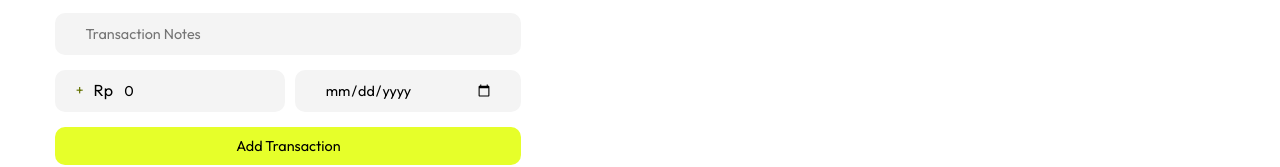
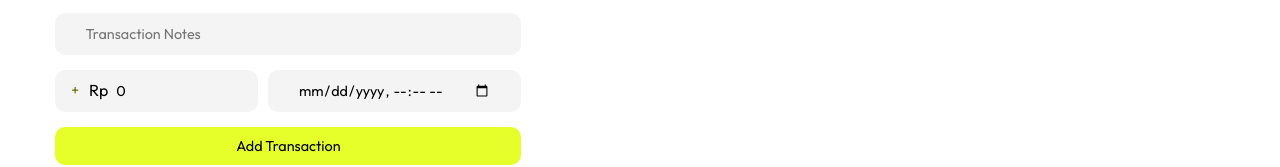
Before and after one commit to agoritma/boncosku, a React (Vite) app: page / in a window 1280 px wide. Shown: the part 569-736 px from the top of the page. Built offline with nearby package versions, Linux system fonts and the light colour scheme; no server answers; the database is empty.

Commit message:
chore(ui): change input date to datetime-local

```diff
--- a/src/components/TransactionForm/TransactionInput.jsx
+++ b/src/components/TransactionForm/TransactionInput.jsx
@@ -18,7 +18,7 @@ const TransactionInput = ({ transactionCategory, transactionNote, transactionDat
                     </span>
                     <input type="text" id="amount" inputMode="numeric" placeholder="30.000" pattern="[0-9]*" value={moneyFormat(Number(transactionAmount)) || ''} onChange={handleTransactionAmount}/>
                 </div>
-                <input aria-label="transaction-date" type="date" value={transactionDate || ''} id="date" onChange={(e) => updateTransactionDate(e.target.value)}/>
+                <input aria-label="transaction-date" type="datetime-local" value={transactionDate || ''} id="date" onChange={(e) => updateTransactionDate(e.target.value)}/>
             </div>
         </>
     )
```
